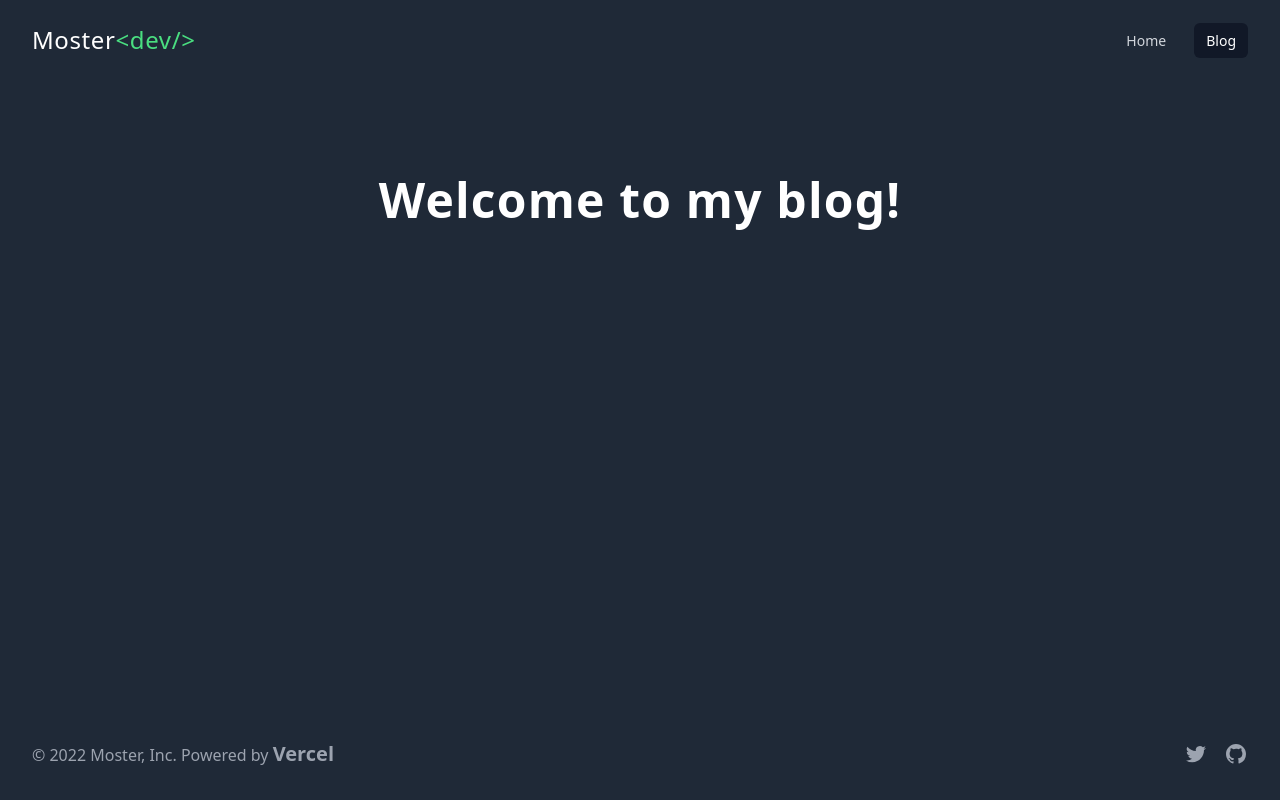
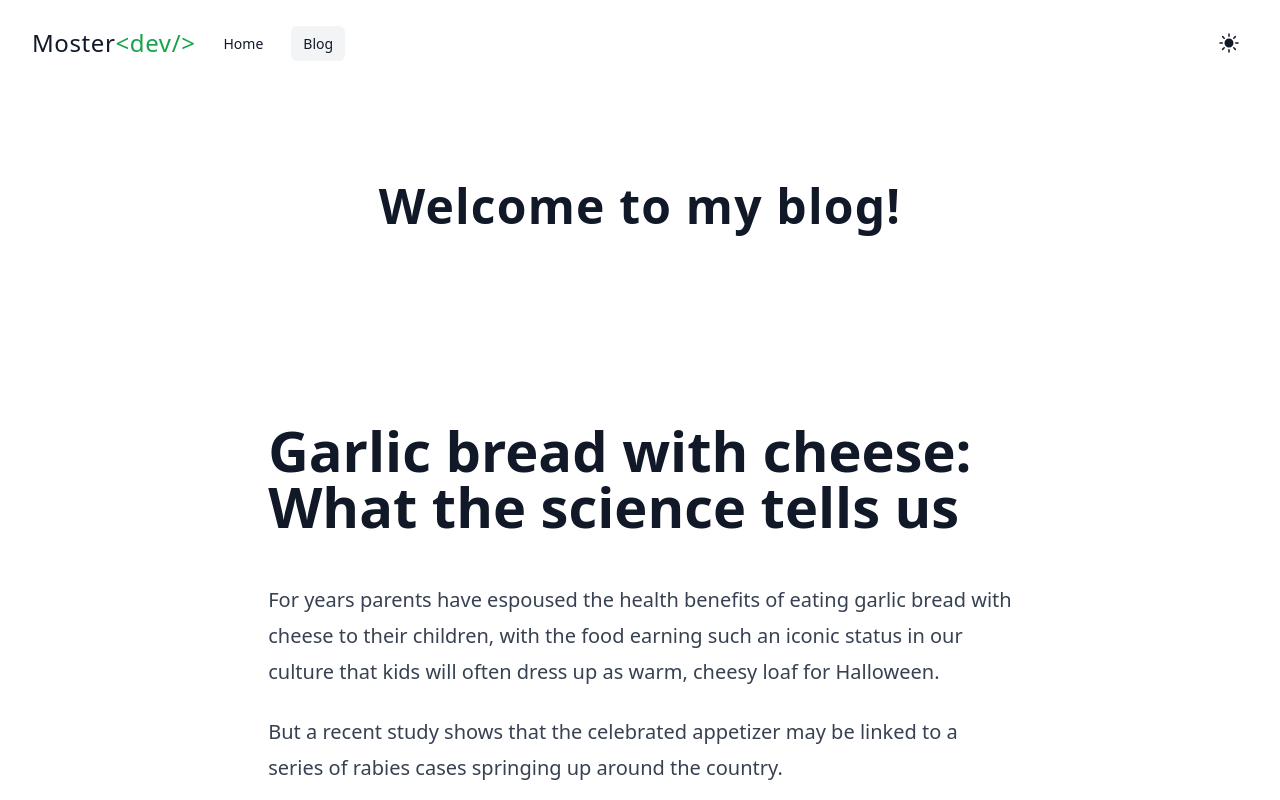
Before and after one commit to jlvmoster/moster.dev.bak, a Next.js app: page /blog in a window 1280 px wide. Shown: the top 800 px of the page. Built offline with nearby package versions, Linux system fonts and the light colour scheme.

Commit message:
CHANGELOG - Add headlessui and heroicons modules for TailwindCSS support - Add typography class with example blog post - Enable dark mode with intelligent theme switcher

```diff
--- a/components/footer.js
+++ b/components/footer.js
@@ -1,5 +1,3 @@
-import styles from '../styles/App.module.css';
-
 const socials = [
   {
     name: 'Twitter',
@@ -26,7 +24,7 @@ const socials = [
 ];
 
 const Footer = () => (
-  <footer className={styles.background}>
+  <footer className='bg-white dark:bg-gray-800'>
     <div className='max-w-7xl mx-auto p-8 md:flex md:items-center md:justify-between'>
       <div className='flex justify-center space-x-4 md:order-2'>
         {socials.map(social => (
@@ -35,7 +33,7 @@ const Footer = () => (
             href={social.href}
             rel='noreferrer'
             target='_blank'
-            className='text-gray-400 hover:text-gray-300'
+            className='text-gray-400 hover:text-gray-500 dark:hover:text-gray-300'
           >
             <span className='sr-only'>{social.name}</span>
             <social.icon className='h-6 w-6' aria-hidden='true' />
@@ -49,7 +47,7 @@ const Footer = () => (
             href='https://mosterinc.com'
             target='_blank'
             rel='noreferrer'
-            className='transition ease-in-out duration-150 hover:underline hover:text-gray-300'
+            className='transition ease-in-out duration-150 underline-offset-4 hover:underline hover:text-gray-500 dark:hover:text-gray-300'
           >
             Moster, Inc.
           </a>{' '}
@@ -58,7 +56,7 @@ const Footer = () => (
             href='https://vercel.com'
             target='_blank'
             rel='noreferrer'
-            className='text-xl font-semibold transition ease-in-out duration-150 hover:text-gray-300 hover:font-bold'
+            className='text-xl font-semibold transition ease-in-out duration-150 hover:text-gray-500 dark:hover:text-gray-300 hover:font-bold'
           >
             Vercel
           </a>
--- a/components/header.js
+++ b/components/header.js
@@ -1,50 +1,127 @@
+import { Fragment, useEffect, useState } from 'react';
 import clsx from 'clsx';
+import { useTheme } from 'next-themes';
 import Link from 'next/link';
-import styles from '../styles/App.module.css';
+import { Listbox, Transition } from '@headlessui/react';
+import { SunIcon, MoonIcon, ComputerDesktopIcon } from '@heroicons/react/24/solid';
 
 const links = [
   { name: 'Home', path: '/' },
   { name: 'Blog', path: '/blog' },
 ];
 
+const Links = ({ pathname }) =>
+  links.map(link => (
+    <Link key={link.path} href={link.path}>
+      <a
+        className={clsx(
+          'px-3 py-2 rounded-md text-sm font-medium',
+          link.path === pathname
+            ? 'bg-gray-100 text-gray-900 dark:bg-gray-900 dark:text-white'
+            : 'text-gray-900 hover:bg-gray-50 dark:text-gray-300 dark:hover:bg-gray-700 dark:hover:text-white'
+        )}
+      >
+        {link.name}
+      </a>
+    </Link>
+  ));
+
+const ThemeIcon = ({ theme, resolvedTheme }) => {
+  switch (resolvedTheme) {
+    case 'light':
+      return <SunIcon className={clsx('w-6 h-6', theme === resolvedTheme && 'text-sky-500')} />;
+    case 'dark':
+      return <MoonIcon className={clsx('w-6 h-6', theme === resolvedTheme && 'text-sky-500')} />;
+    default:
+      return <span>Error loading icon...</span>;
+  }
+};
+
+const ThemeSwitcher = () => {
+  const [mounted, setMounted] = useState(false);
+  const { resolvedTheme, theme, setTheme } = useTheme();
+  const options = [
+    { value: 'light', label: 'Light', icon: <SunIcon className='w-6 h-6 mr-2' /> },
+    { value: 'dark', label: 'Dark', icon: <MoonIcon className='w-6 h-6 mr-2' /> },
+    { value: 'system', label: 'System', icon: <ComputerDesktopIcon className='w-6 h-6 mr-2' /> },
+  ];
+
+  // useEffect only runs on the client, so now we can safely show the UI
+  useEffect(() => {
+    setMounted(true);
+  }, []);
+
+  if (!mounted) {
+    return null;
+  }
+
+  return (
+    <div>
+      <Listbox value={theme} onChange={setTheme}>
+        <Listbox.Label className='sr-only'>Theme switcher</Listbox.Label>
+        <Listbox.Button
+          className={clsx(
+            'inline-flex items-center rounded-full border border-transparent p-1.5',
+            'text-gray-900 hover:bg-gray-50 dark:text-gray-300 dark:hover:bg-gray-700 dark:hover:text-white',
+            'focus:outline-none'
+          )}
+        >
+          <ThemeIcon theme={theme} resolvedTheme={resolvedTheme} />
+        </Listbox.Button>
+        <Transition
+          enter='transition duration-100 ease-out'
+          enterFrom='transform scale-95 opacity-0'
+          enterTo='transform scale-100 opacity-100'
+          leave='transition duration-75 ease-out'
+          leaveFrom='transform scale-100 opacity-100'
+          leaveTo='transform scale-95 opacity-0'
+        >
+          <Listbox.Options
+            className={clsx(
+              'absolute z-10 w-36 mt-4 py-1 top-full right-0 rounded-lg shadow-lg overflow-hidden',
+              'bg-white dark:bg-gray-700 text-gray-900 dark:text-gray-300',
+              'ring-1 ring-gray-900/10 dark:ring-0'
+            )}
+          >
+            {options.map(option => (
+              <Listbox.Option key={option.value} value={option.value} as={Fragment}>
+                {({ active, selected }) => (
+                  <li
+                    className={clsx('py-1 px-2 flex items-center cursor-pointer text-small font-semibold', {
+                      'text-sky-500': selected,
+                      'bg-gray-50 dark:bg-gray-600': active,
+                    })}
+                  >
+                    {option.icon}
+                    {option.label}
+                  </li>
+                )}
+              </Listbox.Option>
+            ))}
+          </Listbox.Options>
+        </Transition>
+      </Listbox>
+    </div>
+  );
+};
+
 const Header = ({ pathname }) => (
-  <header className={styles.background}>
+  <header className='bg-white dark:bg-gray-800'>
     <div className='mx-auto max-w-7xl px-8'>
-      <div className='py-6 flex flex-col justify-center items-center border-b border-gray-600 sm:flex-row sm:justify-between sm:border-none'>
+      <div className='py-6 flex justify-start items-center border-b border-gray-300 dark:border-gray-600 sm:border-none'>
         <Link href='/'>
-          <a className='group text-2xl text-white tracking-wide font-medium'>
+          <a className='group flex-grow text-2xl text-gray-900 dark:text-white tracking-wide font-medium sm:flex-none'>
             Moster
-            <span className='text-green-400 group-hover:animate-pulse'>&lt;dev/&gt;</span>
+            <span className='text-green-600 dark:text-green-400 group-hover:animate-pulse'>&lt;dev/&gt;</span>
           </a>
         </Link>
-        <nav className='space-x-4 hidden sm:block'>
-          {links.map(link => (
-            <Link key={link.path} href={link.path}>
-              <a
-                className={clsx(
-                  'px-3 py-2 rounded-md text-sm font-medium',
-                  link.path === pathname ? 'bg-gray-900 text-white' : 'text-gray-300 hover:bg-gray-700 hover:text-white'
-                )}
-              >
-                {link.name}
-              </a>
-            </Link>
-          ))}
+        <nav className='ml-4 flex-grow space-x-4 hidden sm:block'>
+          <Links pathname={pathname} />
         </nav>
+        <ThemeSwitcher />
       </div>
       <nav className='py-4 flex flex-wrap justify-center space-x-4 sm:hidden'>
-        {links.map(link => (
-          <Link key={link.path} href={link.path}>
-            <a
-              className={clsx(
-                'px-3 py-2 rounded-md text-sm font-medium',
-                link.path === pathname ? 'bg-gray-900 text-white' : 'text-gray-300 hover:bg-gray-700 hover:text-white'
-              )}
-            >
-              {link.name}
-            </a>
-          </Link>
-        ))}
+        <Links pathname={pathname} />
       </nav>
     </div>
   </header>
--- a/components/layout.js
+++ b/components/layout.js
@@ -1,11 +1,8 @@
-import clsx from 'clsx';
-
 import Header from './header';
 import Footer from './footer';
-import styles from '../styles/App.module.css';
 
 const Layout = ({ pathname, children }) => (
-  <div className={clsx('h-screen flex flex-col', styles.background)}>
+  <div className='h-screen flex flex-col bg-white dark:bg-gray-800'>
     <Header pathname={pathname} />
     <main className='flex-grow'>{children}</main>
     <Footer />
--- a/package.json
+++ b/package.json
@@ -10,12 +10,16 @@
     "prepare": "husky install"
   },
   "dependencies": {
+    "@headlessui/react": "^1.7.0",
+    "@heroicons/react": "^2.0.10",
     "clsx": "^1.2.1",
     "next": "12.2.5",
+    "next-themes": "^0.2.0",
     "react": "18.2.0",
     "react-dom": "18.2.0"
   },
   "devDependencies": {
+    "@tailwindcss/typography": "^0.5.7",
     "autoprefixer": "^10.4.8",
     "cssnano": "^5.1.13",
     "eslint": "8.22.0",
--- a/pages/_app.js
+++ b/pages/_app.js
@@ -1,5 +1,10 @@
+import { ThemeProvider } from 'next-themes';
 import '../styles/globals.css';
 
-const App = ({ Component, pageProps }) => <Component {...pageProps} />;
+const App = ({ Component, pageProps }) => (
+  <ThemeProvider attribute='class'>
+    <Component {...pageProps} />
+  </ThemeProvider>
+);
 
 export default App;
--- a/pages/blog.js
+++ b/pages/blog.js
@@ -9,8 +9,24 @@ const Blog = ({ router }) => (
     <Layout pathname={router.pathname}>
       <section className='max-w-3xl mx-auto py-16 sm:max-w-5xl sm:py-24 sm:px-6 lg:max-w-7xl'>
         <div className='px-3 text-center'>
-          <h1 className='text-3xl text-white font-bold tracking-wide sm:text-5xl'>Welcome to my blog!</h1>
+          <h1 className='text-3xl text-gray-900 dark:text-white font-bold tracking-wide sm:text-5xl'>
+            Welcome to my blog!
+          </h1>
         </div>
+      </section>
+      <section className='max-w-3xl mx-auto py-16 sm:max-w-5xl sm:py-24 sm:px-6 lg:max-w-7xl'>
+        <article className='mx-auto prose dark:prose-invert lg:prose-xl'>
+          <h1>Garlic bread with cheese: What the science tells us</h1>
+          <p>
+            For years parents have espoused the health benefits of eating garlic bread with cheese to their children,
+            with the food earning such an iconic status in our culture that kids will often dress up as warm, cheesy
+            loaf for Halloween.
+          </p>
+          <p>
+            But a recent study shows that the celebrated appetizer may be linked to a series of rabies cases springing
+            up around the country.
+          </p>
+        </article>
       </section>
     </Layout>
   </>
--- a/pages/index.js
+++ b/pages/index.js
@@ -14,9 +14,12 @@ const Home = ({ router }) => (
           <Image src={profilePic} alt='Picture of the author' layout='fill' priority />
         </div>
         <div className='mt-6 text-center'>
-          <h1 className='text-3xl text-white font-bold tracking-wide sm:text-5xl'>Hi, I&apos;m Jalo &#x1f44b;</h1>
-          <p className='mt-3 text-lg text-gray-300 sm:text-2xl'>
-            Just a <span className='text-yellow-400'>helluva</span> Software Engineer.
+          <h1 className='text-3xl text-gray-900 dark:text-white font-bold tracking-wide sm:text-5xl'>
+            Hi, I&apos;m Jalo &#x1f44b;
+          </h1>
+          <p className='mt-3 text-lg text-gray-500 dark:text-gray-300 tracking-wider sm:text-2xl'>
+            I&apos;m just one <span className='text-yellow-500 dark:text-yellow-400 font-semibold'>helluva</span>{' '}
+            Software Engineer.
           </p>
         </div>
       </section>
--- a/styles/App.module.css
+++ /dev/null
@@ -1,3 +0,0 @@
-.background {
-  @apply bg-gray-800;
-}
--- a/tailwind.config.js
+++ b/tailwind.config.js
@@ -1,8 +1,9 @@
 /** @type {import('tailwindcss').Config} */
 module.exports = {
+  darkMode: 'class',
   content: ['./pages/**/*.{js,ts,jsx,tsx}', './components/**/*.{js,ts,jsx,tsx}'],
   theme: {
     extend: {},
   },
-  plugins: [],
+  plugins: [require('@tailwindcss/typography')],
 };
```
Also changed, not shown: 2 other files (tests, documents, lock files or other folders).
